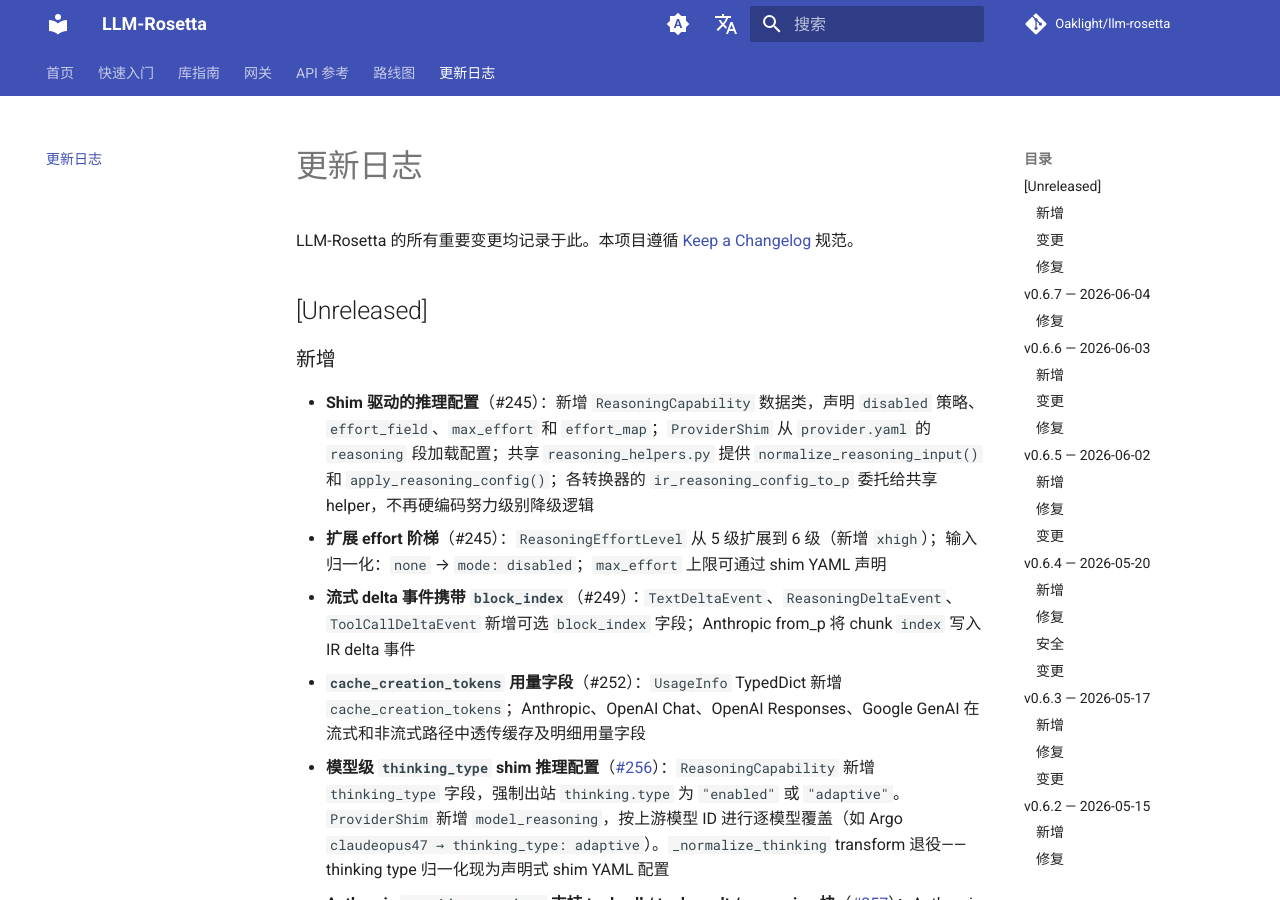
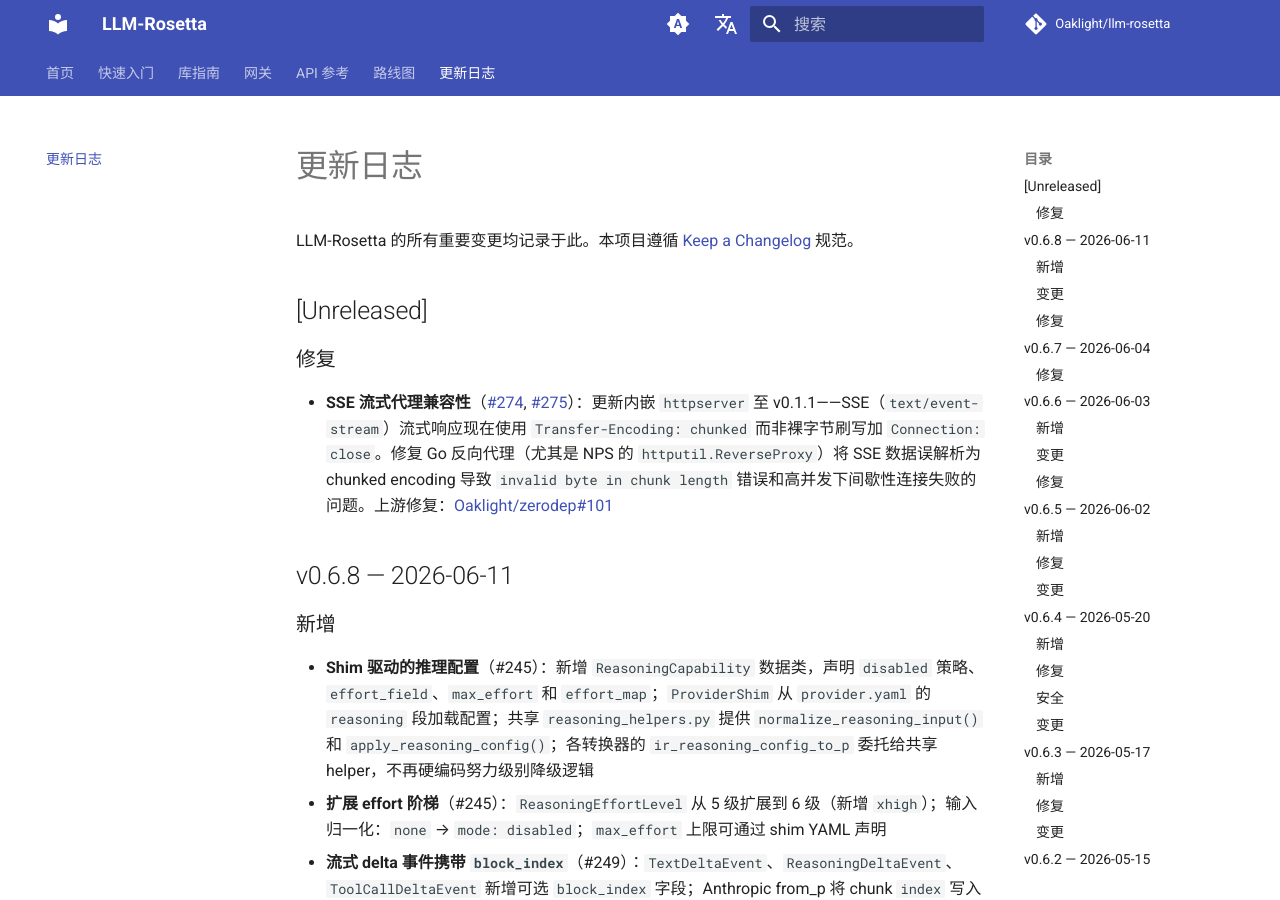
Before and after one commit to Oaklight/llm-rosetta, an MkDocs documentation site: the page built from docs/changelog.md, in a window 1280 px wide and 900 px high. Built offline with MkDocs 1.6.1 and Material for MkDocs 9.7.7, drawn with Linux system fonts in a browser that asks for light colours; comment, search, counter and statistics services are not loaded.

Commit message:
docs: 添加 SSE chunked encoding 修复到未发布更新日志

```diff
--- a/docs/changelog.md
+++ b/docs/changelog.md
@@ -7,6 +7,12 @@
 LLM-Rosetta 的所有重要变更均记录于此。本项目遵循 [Keep a Changelog](https://keepachangelog.com/) 规范。
 
 ## [Unreleased]
+
+### 修复
+
+- **SSE 流式代理兼容性**（[#274](https://github.com/Oaklight/llm-rosetta/issues/274), [#275](https://github.com/Oaklight/llm-rosetta/pull/275)）：更新内嵌 `httpserver` 至 v0.1.1——SSE（`text/event-stream`）流式响应现在使用 `Transfer-Encoding: chunked` 而非裸字节刷写加 `Connection: close`。修复 Go 反向代理（尤其是 NPS 的 `httputil.ReverseProxy`）将 SSE 数据误解析为 chunked encoding 导致 `invalid byte in chunk length` 错误和高并发下间歇性连接失败的问题。上游修复：[Oaklight/zerodep#101](https://github.com/Oaklight/zerodep/pull/101)
+
+## v0.6.8 — 2026-06-11
 
 ### 新增
 
```
